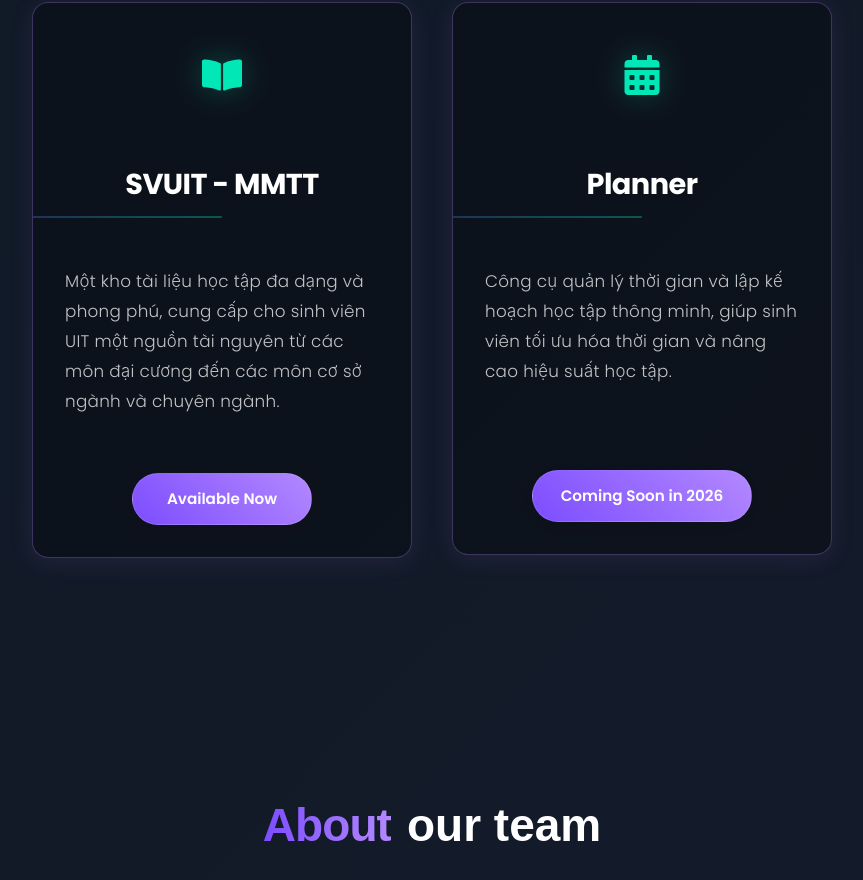
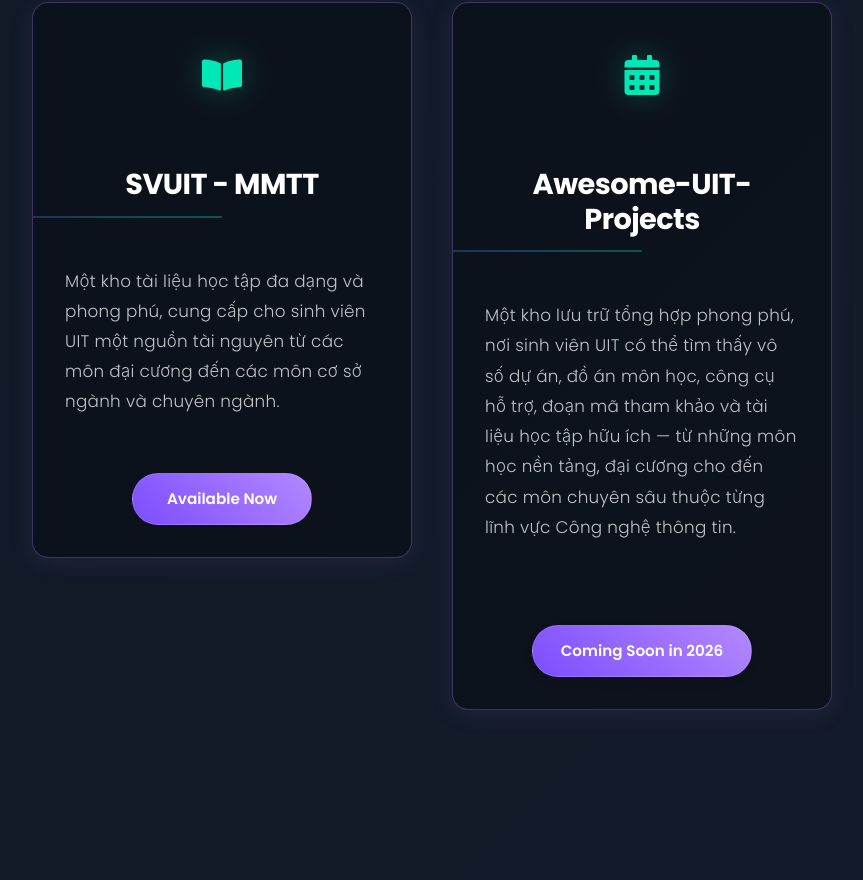
Before and after one commit to SVUIT/SVUIT.github.io, a React (Create React App) app: page / in a window 1280 px wide. Shown: the part 1156-2036 px from the top of the page, without its empty margins (208-1071 px from the left). Built offline with nearby package versions, Linux system fonts and the light colour scheme.

Commit message:
Modify InfoCards title and description text
Updated card title and description for InfoCards component.

```diff
--- a/src/components/InfoCards/InfoCards.jsx
+++ b/src/components/InfoCards/InfoCards.jsx
@@ -26,10 +26,11 @@ const InfoCards = () => {
           <div className="card-icon">
             <FaCalendarAlt className="icon" />
           </div>
-          <h3 className="card-title">Planner</h3>
+          <h3 className="card-title">Awesome-UIT-Projects</h3>
           <p className="card-description">
-            Công cụ quản lý thời gian và lập kế hoạch học tập thông minh,
-            giúp sinh viên tối ưu hóa thời gian và nâng cao hiệu suất học tập.
+            Một kho lưu trữ tổng hợp phong phú, nơi sinh viên UIT có thể tìm thấy vô số dự án,
+            đồ án môn học, công cụ hỗ trợ, đoạn mã tham khảo và tài liệu học tập hữu ích
+            — từ những môn học nền tảng, đại cương cho đến các môn chuyên sâu thuộc từng lĩnh vực Công nghệ thông tin.
           </p>
           <br />
           <div className="card-badge">Coming Soon in 2026</div>
```
